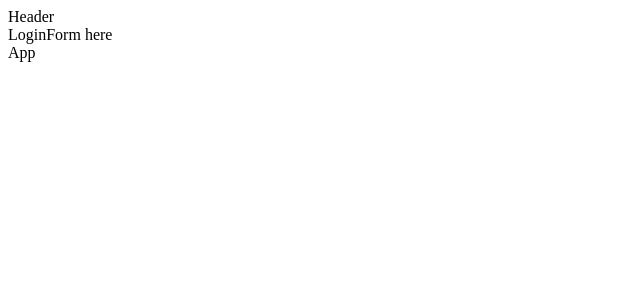
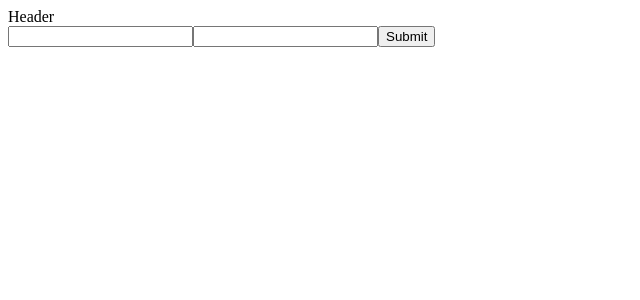
Before and after one commit to taerichard/rlogin, a React (Create React App) app in the folder client/: page / in a window 1280 px wide. Shown: the top 300 px of the page, without its empty margins (0-640 px from the left). Built offline with nearby package versions, Linux system fonts and the light colour scheme.

Commit message:
started front, ill be back

```diff
--- a/client/src/components/App.js
+++ b/client/src/components/App.js
@@ -2,12 +2,28 @@
 import Header from "./Header";
 import LoginForm from "./LoginForm";
 export default class App extends Component {
+  constructor(props) {
+    super(props);
+    this.state = {
+      result: []
+    };
+  }
+
+  handleSubmit(event) {
+    event.preventDefault();
+    this.setState({
+      ...this.state,
+      result: [...this.state]
+    });
+  }
   render() {
     return (
       <div>
         <Header />
-        <LoginForm />
-        App
+        <LoginForm
+          onSubmit={this.handleSubmit}
+          onChange={this.handleOnchange}
+        />
       </div>
     );
   }
--- a/client/src/components/LoginForm.js
+++ b/client/src/components/LoginForm.js
@@ -1,8 +1,19 @@
 import React, { Component } from "react";
 
 class LoginForm extends Component {
+  constructor(props) {
+    super(props);
+  }
   render() {
-    return <div>LoginForm here</div>;
+    return (
+      <div>
+        <form onSubmit={this.props.onSubmit}>
+          <input type="text" />
+          <input type="password" />
+          <input type="submit" />
+        </form>
+      </div>
+    );
   }
 }
 
```
Also changed, not shown: 1 other file (tests, documents, lock files or other folders).
